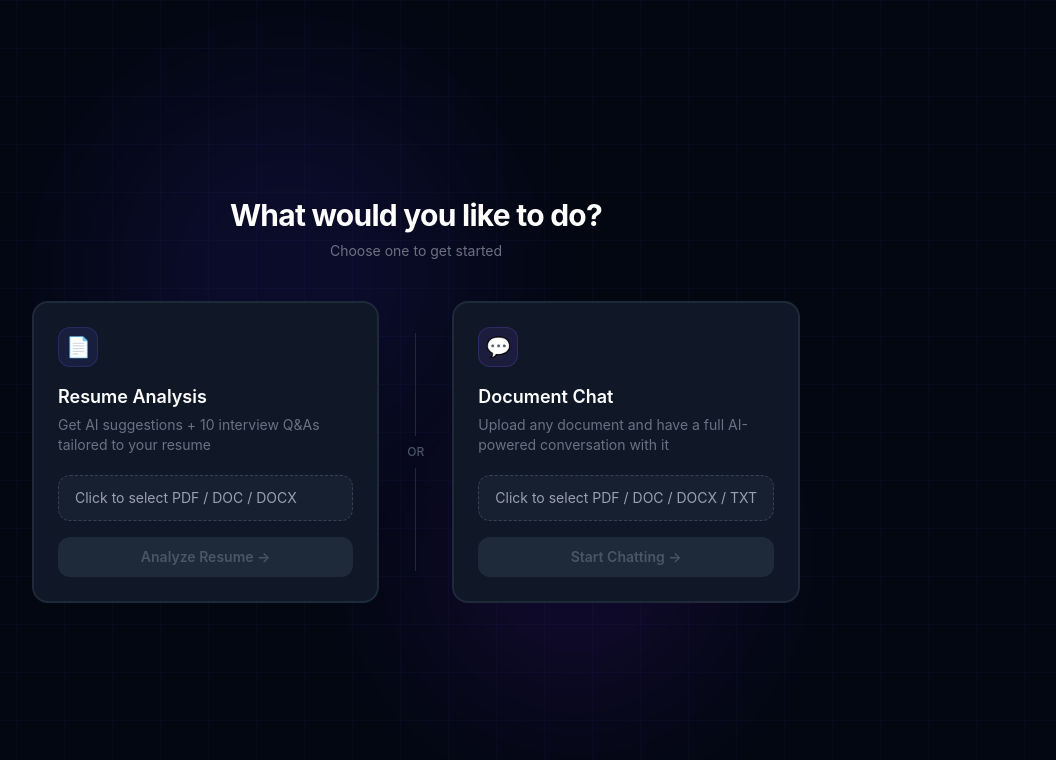
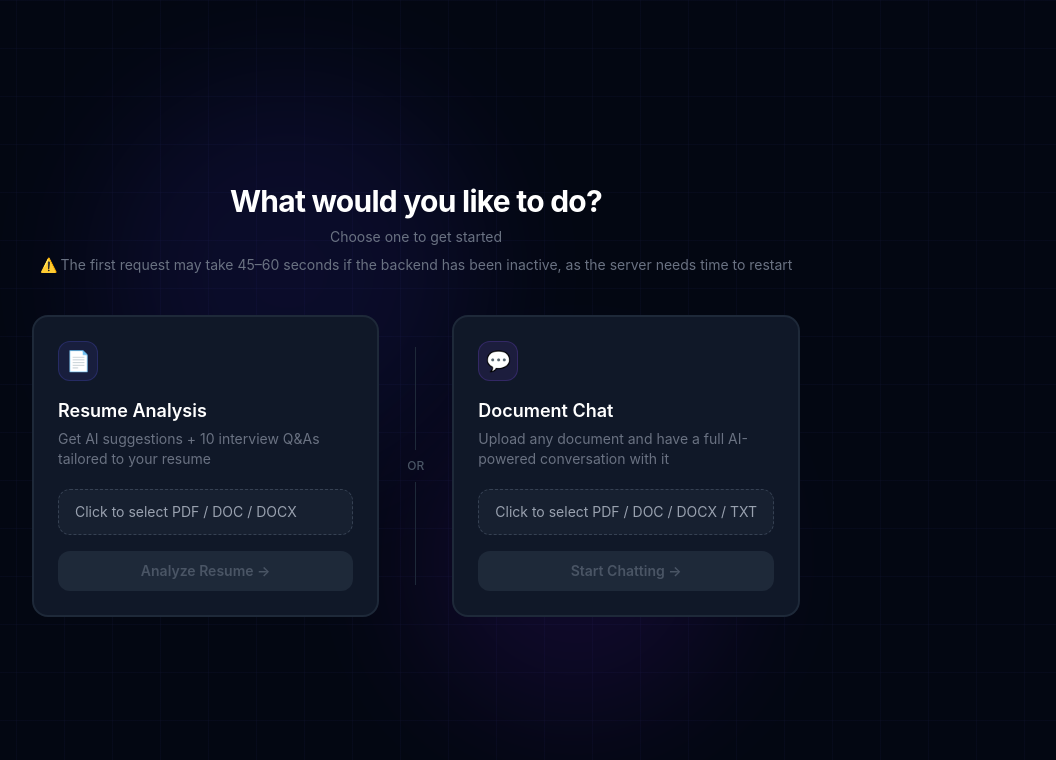
Before and after one commit to pratik-yadav/docurag, a React app in the folder frontend/: page /features in a window 1280 px wide. Shown: the top 760 px of the page, without its empty margins (224-1280 px from the left). Built offline with nearby package versions, Linux system fonts and the light colour scheme; no server answers; the HTML template or start-up script is replaced by a standard one.

Commit message:
fix: add warning message about server warm-up duration in Feature page

```diff
--- a/frontend/src/pages/Feature.tsx
+++ b/frontend/src/pages/Feature.tsx
@@ -127,6 +127,7 @@ function Feature() {
         <div className="text-center mb-10">
           <h1 className="text-3xl font-bold tracking-tight">What would you like to do?</h1>
           <p className="text-gray-500 text-sm mt-2">Choose one to get started</p>
+          <p className="text-gray-500 text-sm mt-2">⚠️ The first request may take 45–60 seconds if the backend has been inactive, as the server needs time to restart</p>
         </div>
 
         {/* Error */}
```
Also changed, not shown: frontend/src/pages/Home.tsx (line endings or trailing spaces).
